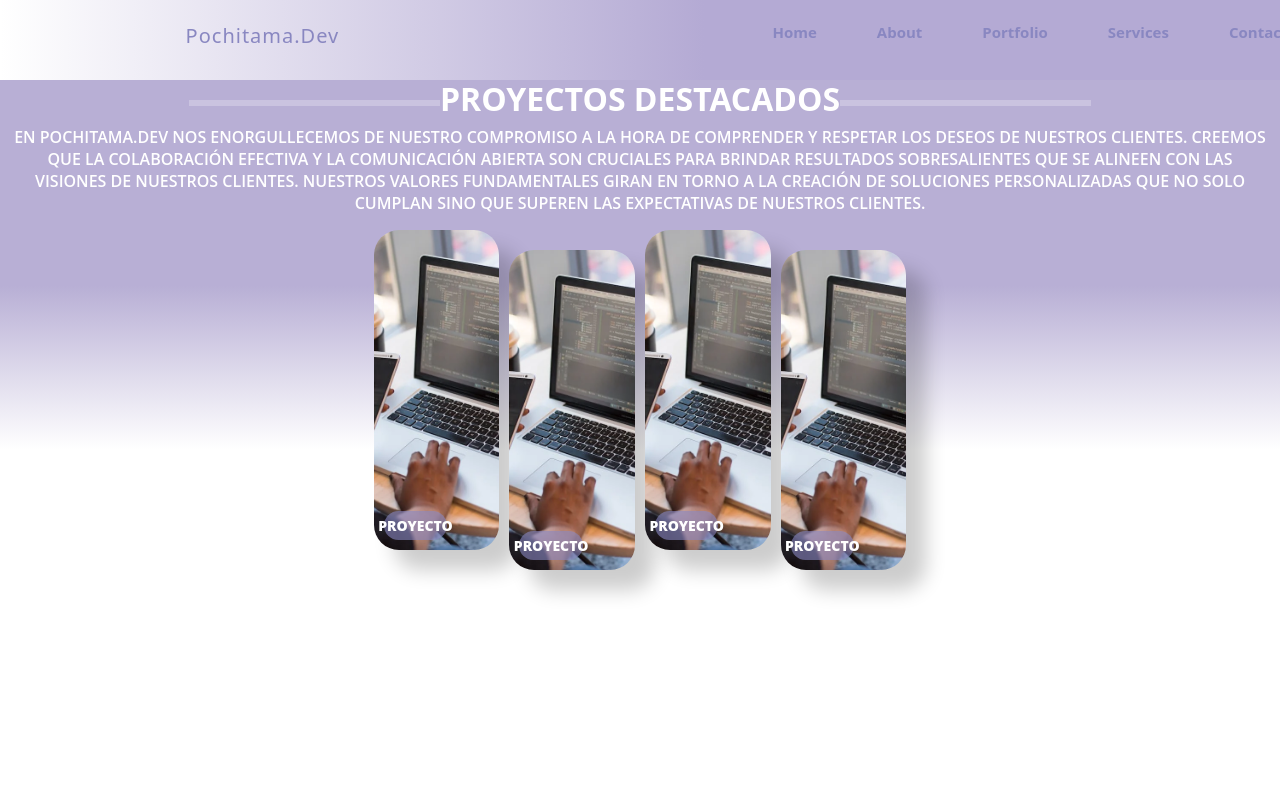
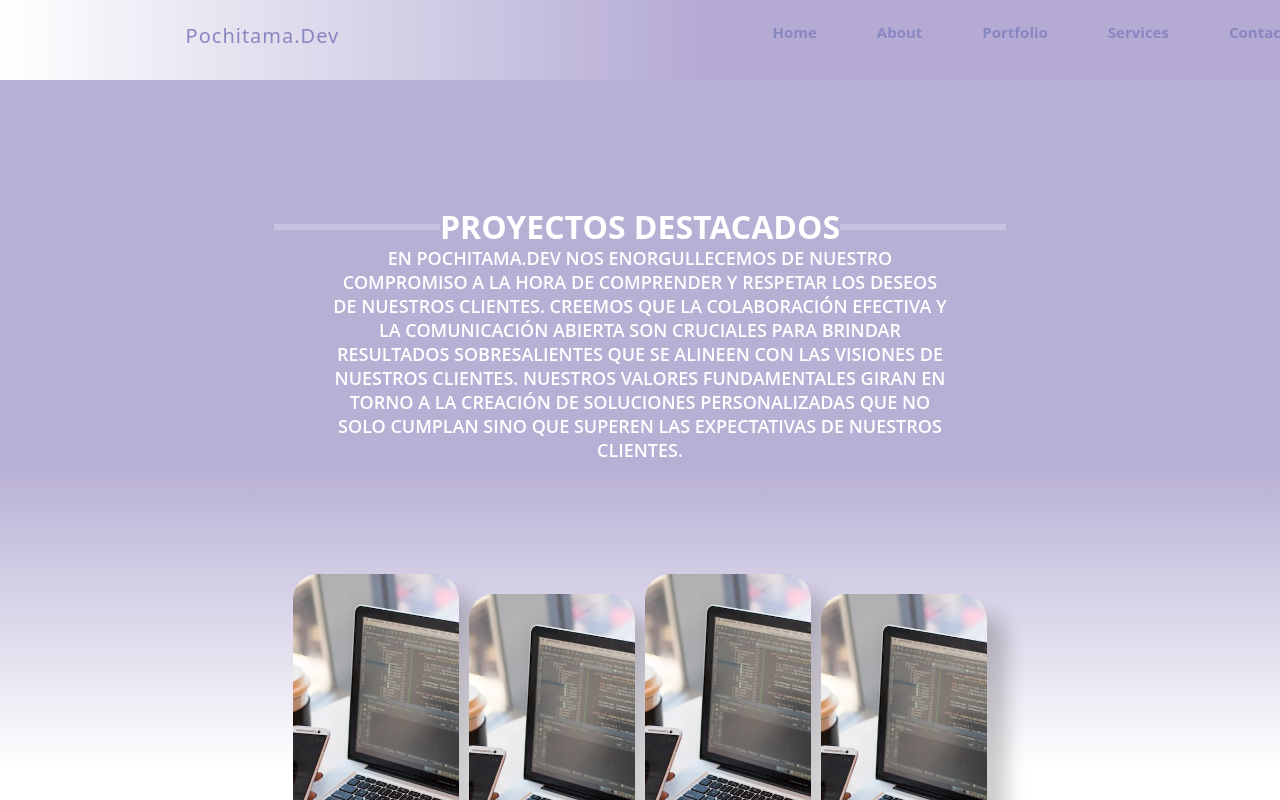
Before and after one commit to PochiTama-dev/Pochitama.site2.0, a React (Vite) app: page /portfolio in a window 1280 px wide. Shown: the top 800 px of the page. Built offline with nearby package versions, Linux system fonts and the light colour scheme.

Commit message:
PT-06 / Correccion imagenes

```diff
--- a/src/pages/Portfolio/Portfolio.jsx
+++ b/src/pages/Portfolio/Portfolio.jsx
@@ -1,40 +1,35 @@
 import React from 'react'
 import './portfolio.css'
-import Example from '../../assets/images/exampleProyect.png'
 import {texto} from "./variables.js";
 
 const Portfolio = () => {
-    const divStyle = {
-        display: 'flex',
-        borderRadius: '25px',
-        background: `url(${Example}) lightgray 50% / cover no-repeat`,
-        boxShadow: '20px 20px 20px 0px rgba(0, 0, 0, 0.20)',
-        height:'40vh',
-        width:'10%',
-        padding: '10px',
-        margin:"0 5px"
-    }
+
   return (
     <div className='container-fluid portfolio-container'>
-      <div className="row">{/* ROW TEXTOS */}
-        <div className="col-12">
+      <div className="row pt-10">{/* ROW TEXTOS */}
+        <div className='col-2'/>
+        <div className="col-8">
           <div className="d-flex flex-row justify-content-center align-items-center">{/* BOX TITULO */}
             <hr className='portfolio-hr'/>
             <h2 className='portfolio-title'> Proyectos Destacados</h2>
             <hr className='portfolio-hr'/>
           </div>
-          <p className='portfolio-p'>{texto}</p>{/* BOX texto */}
+          <div className='portfolio-text-box'>{/* TEXT-BOX */}
+            <p className='portfolio-p'>{texto}</p>{/*texto */}
+          </div>
         </div>
+        <div className='col-2'/>
       </div>
-        <div className="row">{/* ROW IMGS */}
-            <div className='col-12 d-flex flex-row justify-content-center'>
+        <div className="row pt-8">{/* ROW IMGS */}
+            <div className='col-2'/>
+            <div className='col-8 d-flex flex-row justify-content-center'>
                 <div className="porfolio-proyect-box impar">{/*FONDO CON IMAGEN*/}
                     <div className='portfolio-pildora'>{/*PILDORA PROYECTO*/}
                         <label className='portfolio-label'>Proyecto</label>
                     </div>
                 </div>
                 <div className="porfolio-proyect-box par">{/*FONDO CON IMAGEN*/}
-                    <div  className='portfolio-pildora'>{/*PILDORA PROYECTO*/}
+                    <div className='portfolio-pildora'>{/*PILDORA PROYECTO*/}
                         <label className='portfolio-label'>Proyecto</label>
                     </div>
                 </div>
@@ -49,6 +44,7 @@ const Portfolio = () => {
                     </div>
                 </div>
             </div>
+            <div className='col-2'/>
 
         </div>
     </div>
--- a/src/pages/Portfolio/portfolio.css
+++ b/src/pages/Portfolio/portfolio.css
@@ -9,6 +9,7 @@
 .portfolio-title{
     font-style: normal;
     font-weight: 700;
+    margin: 0;
 }
 
 .portfolio-hr{
@@ -17,8 +18,11 @@
 }
 
 .portfolio-p{
+    font-size: 18px;
     text-align: center;
     font-weight: 600;
+    max-width: 75%;
+
 }
 .box-img{
     display: flex;
@@ -29,13 +33,6 @@
     overflow: hidden;
     width: 10%;
     padding: 5px;
-}
-.portfolio-img{
-    width: 100%;
-    height: 40vh;
-    object-fit: cover;
-    border-radius: 25px;
-    align-self: center;
 }
 
 
@@ -64,8 +61,8 @@
     border-radius: 25px;
     background: url(/src/assets/images/exampleProyect.png) 50% center / cover no-repeat lightgray;
     box-shadow: rgba(0, 0, 0, 0.2) 20px 20px 20px 0px;
-    height: 40vh;
-    width: 10%;
+    height: 50vh;
+    width: 20%;
     padding: 10px;
     margin-left: 5px;
     margin-right: 5px;
@@ -76,6 +73,7 @@
     transform: scale(1.1); /* Agranda el elemento al 110% del tamaño original */
     box-shadow: rgba(0, 0, 0, 0.4) 30px 30px 30px 0px; /* Aumenta la sombra al hacer hover */
     filter: brightness(1.2); /* Ilumina el elemento al hacer hover */
+    cursor: pointer;
 }
 .par{
     margin-top:20px;
@@ -83,3 +81,7 @@
 .impar{
     margin-bottom: 20px;
 }
+.portfolio-text-box{
+    display: flex;
+    justify-content: center;
+}
```
